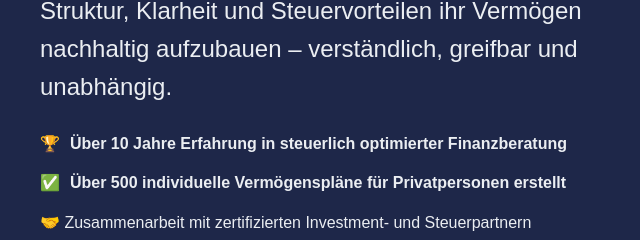
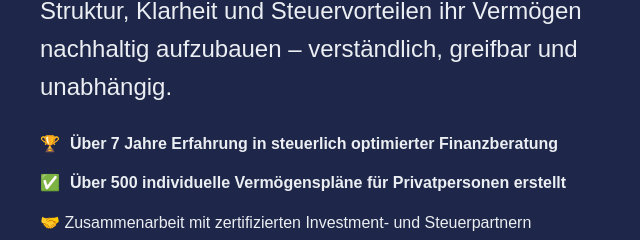
Before and after one commit to StefanM1212/robinschrimpf, a plain HTML site: page index.html in a window 1280 px wide. Shown: the part 3850-4090 px from the top of the page, 0-640 px from the left. Drawn offline with Linux system fonts and the light colour scheme.

Commit message:
Update index.html

```diff
--- a/index.html
+++ b/index.html
@@ -229,7 +229,7 @@
       </p>
 
       <ul class="experten-bullets">
-        <li>🏆 <strong>Über 10 Jahre Erfahrung in steuerlich optimierter Finanzberatung</strong></li>
+        <li>🏆 <strong>Über 7 Jahre Erfahrung in steuerlich optimierter Finanzberatung</strong></li>
         <li>✅ <strong>Über 500 individuelle Vermögenspläne für Privatpersonen erstellt</strong></li>
         <li>🤝 Zusammenarbeit mit zertifizierten Investment- und Steuerpartnern</li>
         <li>💡 Fokus auf transparente, digitale Lösungen – 100 % alltagsnah</li>
```
